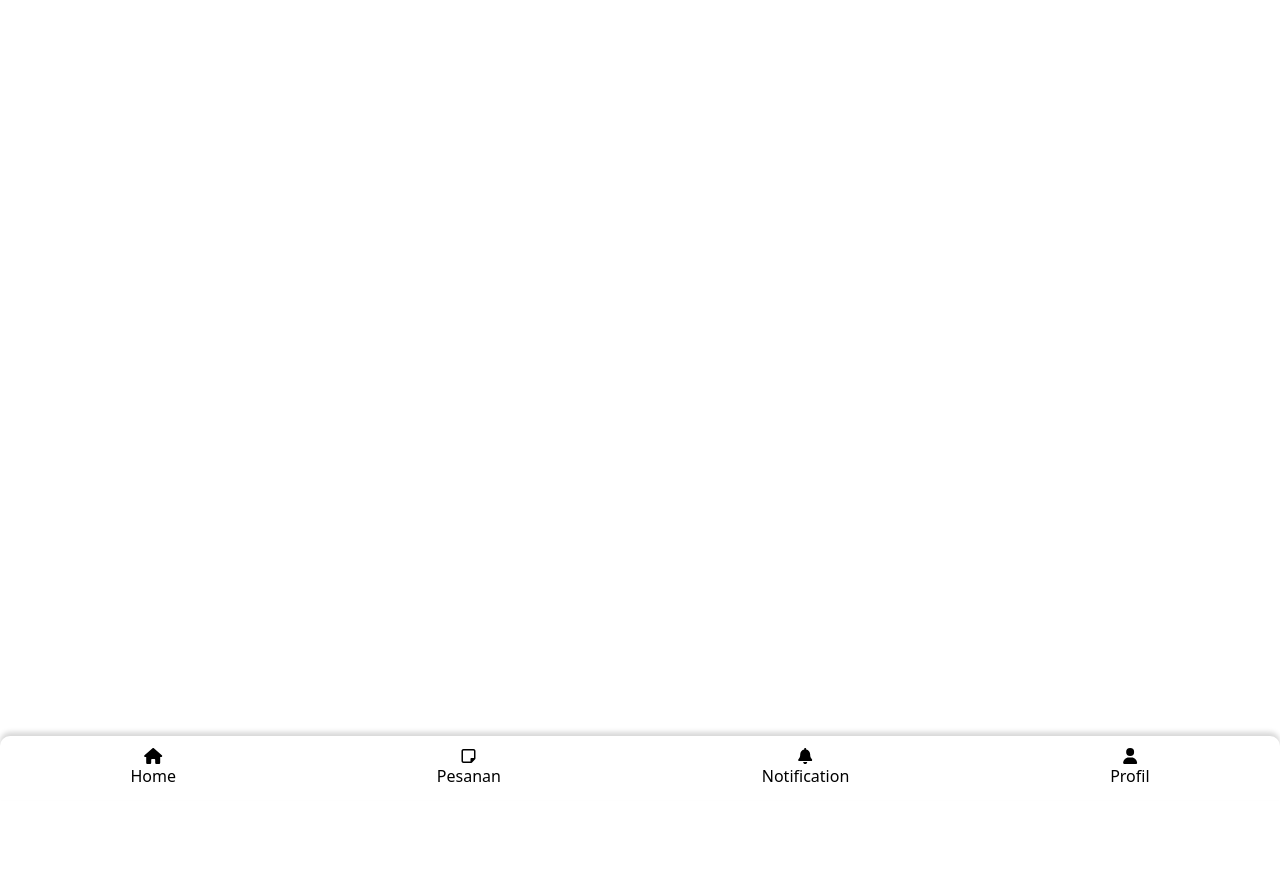
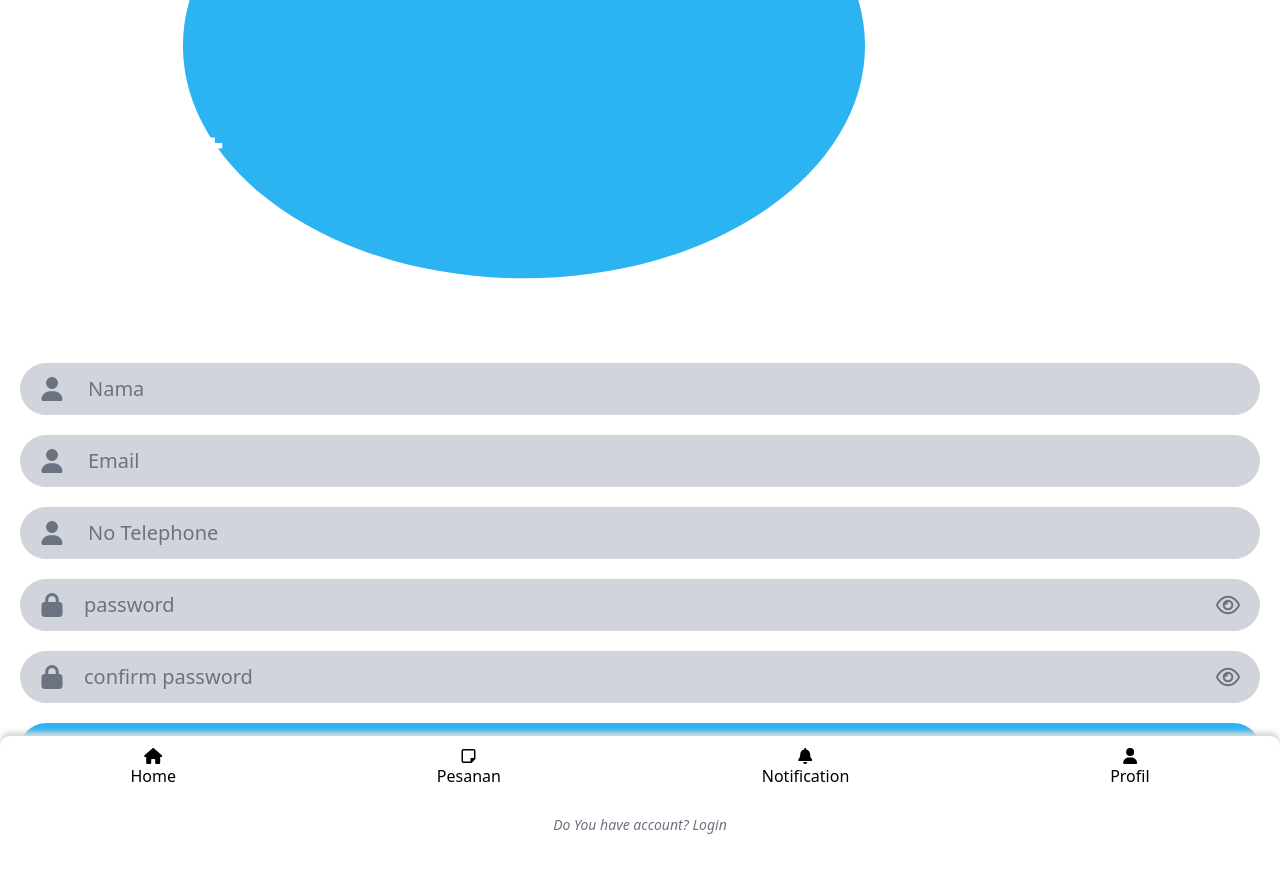
Before and after one commit to ARofiqi/koperasi-fe, a Vue app: page /signup in a window 1280 px wide. Shown: the top 872 px of the page. Before the commit the page ends 800 px from the top, so only its background shows below. Built offline with nearby package versions, Linux system fonts and the light colour scheme.

Commit message:
add fituur login and sign up

```diff
--- a/src/main.js
+++ b/src/main.js
@@ -6,8 +6,9 @@ import router from "./routers";
 
 import { library } from "@fortawesome/fontawesome-svg-core";
 import { FontAwesomeIcon } from "@fortawesome/vue-fontawesome";
-import { faCartShopping, faGear, faMagnifyingGlass, faFilter, faHouse, faBell, faUser, faArrowLeft, faArrowRight, faEdit, faMapLocation, faUserGroup, faShare, faRightFromBracket, faStar, faPlus, faMinus } from "@fortawesome/free-solid-svg-icons";
-import { faNoteSticky } from "@fortawesome/free-regular-svg-icons";
+import { faCartShopping, faGear, faMagnifyingGlass, faFilter, faHouse, faBell, faUser, faArrowLeft, faArrowRight, faEdit, faMapLocation, faUserGroup, faShare, faRightFromBracket, faStar, faPlus, faMinus, faLock } from "@fortawesome/free-solid-svg-icons";
+import { faEye, faEyeSlash, faNoteSticky } from "@fortawesome/free-regular-svg-icons";
+import { faFacebook, faGoogle, faWhatsapp } from "@fortawesome/free-brands-svg-icons";
 
-library.add(faCartShopping, faGear, faMagnifyingGlass, faFilter, faHouse, faBell, faUser, faArrowLeft, faArrowRight, faEdit, faMapLocation, faUserGroup, faShare, faRightFromBracket, faStar, faPlus, faMinus, faNoteSticky);
+library.add(faCartShopping, faGear, faMagnifyingGlass, faFilter, faHouse, faBell, faUser, faArrowLeft, faArrowRight, faEdit, faMapLocation, faUserGroup, faShare, faRightFromBracket, faStar, faPlus, faMinus, faNoteSticky, faEye, faEyeSlash, faGoogle, faFacebook, faWhatsapp, faLock);
 createApp(App).use(router).component("font-awesome-icon", FontAwesomeIcon).mount("#app");
--- a/src/routers/index.js
+++ b/src/routers/index.js
@@ -7,12 +7,24 @@ import profil from "@/view/profil/index.vue";
 import setting from "@/view/setting/index.vue";
 import product from "@/view/product/index.vue";
 import cart from "@/view/cart/index.vue";
+import loginPage from "@/view/login/index.vue";
+import signupPage from "@/view/signup/index.vue";
 
 const routes = [
   {
     path: "/",
     name: "homepage",
     component: homepage,
+  },
+  {
+    path: "/login",
+    name: "login",
+    component: loginPage,
+  },
+  {
+    path: "/signup",
+    name: "signup",
+    component: signupPage,
   },
   {
     path: "/pesanan",
--- a/src/view/home/index.vue
+++ b/src/view/home/index.vue
@@ -27,8 +27,10 @@
     </div>
     <div>
       <div class="flex justify-between mt-3">
-        <p v-text="selectedCategory" v-if="selectedCategory"></p>
-        <p v-else>All category</p>
+        <div>
+          <p v-text="selectedCategory" v-if="selectedCategory"></p>
+          <p v-else>All category</p>
+        </div>
         <p id="seeAll">Lihat Semua</p>
       </div>
 
--- /dev/null
+++ b/src/view/login/index.vue
@@ -0,0 +1,55 @@
+<template>
+  <div>
+    <div class="w-full -z-50 relatif">
+      <svg width="" height="363" viewBox="0 0 330 463" xmlns="http://www.w3.org/2000/svg">
+        <ellipse cx="17" cy="58.5" rx="435" ry="296.5" class="fill-primary" />
+      </svg>
+    </div>
+    <h2 class="font-semibold text-5xl text-white absolute top-20 left-7">Selamat<br />Datang</h2>
+  </div>
+  <div class="flex flex-col items-center gap-5">
+    <form action="/api/login" class="flex flex-col gap-3 w-full px-5">
+      <input type="text" id="username" placeholder="username" class="w-full py-2 px-4 text-xl rounded-full block border-2 border-gray-700 border-solid" />
+      <div class="bg-white w-full py-2 px-4 text-xl rounded-full border-2 border-gray-700 border-solid flex justify-between items-center">
+        <input id="password" placeholder="password" class="focus:outline-none" :type="showPassword ? 'text' : 'password'" />
+        <font-awesome-icon id="iconEye" class="w-6 h-6 text-black" :icon="showPassword ? ['far', 'eye-slash'] : ['far', 'eye']" @click="toggleShowPassword" />
+      </div>
+      <p class="text-right text-sm text-gray-500">Forget Your Password?</p>
+      <button type="submit" class="bg-primary text-white p-3 rounded-full font-semibold text-xl">Login</button>
+    </form>
+  </div>
+  <div class="p-5 flex items-center gap-3 justify-center">
+    <svg class="fill-gray-300" width="130" height="4" viewBox="0 0 140 4" fill="none" xmlns="http://www.w3.org/2000/svg">
+      <rect width="140" height="4" />
+    </svg>
+    <p class="text-gray-400">or</p>
+    <svg class="fill-gray-300" width="130" height="4" viewBox="0 0 140 4" fill="none" xmlns="http://www.w3.org/2000/svg">
+      <rect width="140" height="4" />
+    </svg>
+  </div>
+  <div class="flex gap-10 justify-center">
+    <font-awesome-icon class="w-8 h-8 text-white bg-red-600 p-3 rounded-full" :icon="['fab', 'google']" />
+    <font-awesome-icon class="w-8 h-8 text-white bg-blue-600 p-3 rounded-full" :icon="['fab', 'facebook']" />
+    <font-awesome-icon class="w-8 h-8 text-white bg-green-600 p-3 rounded-full" :icon="['fab', 'whatsapp']" />
+  </div>
+  <p class="text-center text-sm text-gray-500 pt-10 italic">
+    Don`t have account?
+    <router-link :to="{ name: 'signup' }">Sign Up</router-link>
+  </p>
+</template>
+
+<script>
+export default {
+  name: "LoginPage",
+  data() {
+    return {
+      showPassword: false,
+    };
+  },
+  methods: {
+    toggleShowPassword() {
+      this.showPassword = !this.showPassword;
+    },
+  },
+};
+</script>
--- /dev/null
+++ b/src/view/signup/index.vue
@@ -0,0 +1,61 @@
+<template>
+  <div>
+    <div class="w-full -z-50 relatif">
+      <svg width="" height="363" viewBox="0 0 330 463" xmlns="http://www.w3.org/2000/svg">
+        <ellipse cx="17" cy="58.5" rx="435" ry="296.5" class="fill-primary" />
+      </svg>
+    </div>
+    <h2 class="font-semibold text-5xl text-white absolute top-20 left-7">Create<br />Account</h2>
+  </div>
+  <div>
+    <form action="/api/signup" class="flex flex-col items-center gap-5 px-5">
+      <div class="bg-gray-300 flex items-center px-5 gap-3 w-full rounded-full overflow-hidden">
+        <font-awesome-icon class="w-6 h-6 text-gray-500" :icon="['fas', 'user']" />
+        <input type="text" placeholder="Nama" class="bg-inherit text-gray-500 text-xl placeholder-gray-500 p-3 focus:outline-none" />
+      </div>
+      <div class="bg-gray-300 flex items-center px-5 gap-3 w-full rounded-full overflow-hidden">
+        <font-awesome-icon class="w-6 h-6 text-gray-500" :icon="['fas', 'user']" />
+        <input type="email" placeholder="Email" class="bg-inherit text-gray-500 text-xl placeholder-gray-500 p-3 focus:outline-none" />
+      </div>
+      <div class="bg-gray-300 flex items-center px-5 gap-3 w-full rounded-full overflow-hidden">
+        <font-awesome-icon class="w-6 h-6 text-gray-500" :icon="['fas', 'user']" />
+        <input type="number" placeholder="No Telephone" class="bg-inherit text-gray-500 text-xl placeholder-gray-500 p-3 focus:outline-none" />
+      </div>
+      <div class="bg-gray-300 flex items-center px-5 gap-3 w-full rounded-full overflow-hidden justify-between">
+        <div class="flex gap-2 items-center">
+          <font-awesome-icon class="w-6 h-6 text-gray-500" :icon="['fas', 'lock']" />
+          <input :type="showPassword ? 'text' : 'password'" placeholder="password" class="bg-inherit text-gray-500 text-xl placeholder-gray-500 p-3 focus:outline-none w-5/6" />
+        </div>
+        <font-awesome-icon id="iconEye" class="w-6 h-6 text-gray-500" :icon="showPassword ? ['far', 'eye-slash'] : ['far', 'eye']" @click="toggleShowPassword" />
+      </div>
+      <div class="bg-gray-300 flex items-center px-5 gap-3 w-full rounded-full overflow-hidden justify-between">
+        <div class="flex gap-2 items-center">
+          <font-awesome-icon class="w-6 h-6 text-gray-500" :icon="['fas', 'lock']" />
+          <input :type="showPassword ? 'text' : 'password'" placeholder="confirm password" class="bg-inherit text-gray-500 text-xl placeholder-gray-500 p-3 focus:outline-none w-5/6" />
+        </div>
+        <font-awesome-icon id="iconEye" class="w-6 h-6 text-gray-500" :icon="showPassword ? ['far', 'eye-slash'] : ['far', 'eye']" @click="toggleShowPassword" />
+      </div>
+      <button type="submit" class="bg-primary text-white p-3 rounded-full font-semibold text-xl w-full">SignUp</button>
+    </form>
+  </div>
+  <p class="text-center text-sm text-gray-500 pt-10 italic">
+    Do You have account?
+    <router-link :to="{ name: 'login' }">Login</router-link>
+  </p>
+</template>
+
+<script>
+export default {
+  name: "signupPage",
+  data() {
+    return {
+      showPassword: false,
+    };
+  },
+  methods: {
+    toggleShowPassword() {
+      this.showPassword = !this.showPassword;
+    },
+  },
+};
+</script>
```
Also changed, not shown: src/assets/svg/bg1.svg (added).
